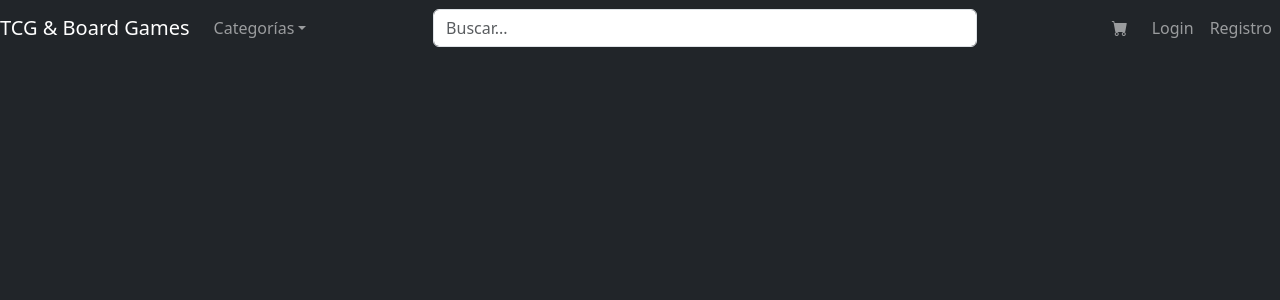
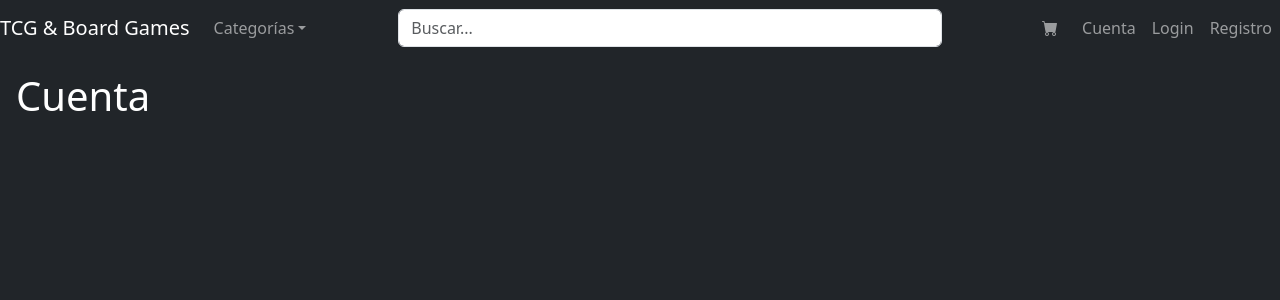
Before and after one commit to Cristobal-Quezada-N/DBD-DEBEDE_01-2025, a React (Vite) app in the folder frontend/: page /cuenta in a window 1280 px wide. Shown: the top 300 px of the page. Built offline with nearby package versions, Linux system fonts and the light colour scheme.

Commit message:
feat(Cuenta): Agregar una pagina para la Cuenta
Agregar seccion basica de pagina para la cuenta de usuario.

```diff
--- a/frontend/src/App.jsx
+++ b/frontend/src/App.jsx
@@ -9,6 +9,7 @@ import CartasPage from './pages/CartasPage'
 import MesaPage from './pages/MesaPage'
 import RegistroPage from './pages/RegistroPage'
 import LoginPage from './pages/LoginPage'
+import CuentaPage from './pages/CuentaPage'
 import ProductPage from './pages/ProductPage'
 
 function App() {
@@ -26,6 +27,7 @@ function App() {
                             <Route path='/mesa' element={<MesaPage/>} />
                             <Route path='/login' element={<LoginPage/>} />
                             <Route path='/registro' element={<RegistroPage/>} />
+                            <Route path='/cuenta' element={<CuentaPage/>} />
                             <Route path='/product' element={<ProductPage/>} />
                         </Routes>
                     </div>
--- a/frontend/src/components/NavBar.jsx
+++ b/frontend/src/components/NavBar.jsx
@@ -42,6 +42,7 @@ function NavBar() {
                         </Nav>
 
                         <div className='d-lg-none'>
+                            <Nav.Link as={Link} to='/cuenta'>Cuenta</Nav.Link>
                             <Nav.Link as={Link} to='/login'>Login</Nav.Link>
                             <Nav.Link as={Link} to='/registro'>Registro</Nav.Link>
                         </div>
@@ -49,6 +50,7 @@ function NavBar() {
                 </Navbar.Offcanvas>
 
                 <div className='d-none d-lg-flex'>
+                    <Nav.Link as={Link} to='/cuenta'>Cuenta</Nav.Link>
                     <Nav.Link as={Link} to='/login'>Login</Nav.Link>
                     <Nav.Link as={Link} to='/registro'>Registro</Nav.Link>
                 </div>
--- /dev/null
+++ b/frontend/src/pages/CuentaPage.jsx
@@ -0,0 +1,11 @@
+import React from 'react'
+
+function CuentaPage() {
+    return (
+        <div className='d-flex flex-column flex-grow-1 min-h-0'>
+            <h1>Cuenta</h1>
+        </div>
+    )
+}
+
+export default CuentaPage
```
